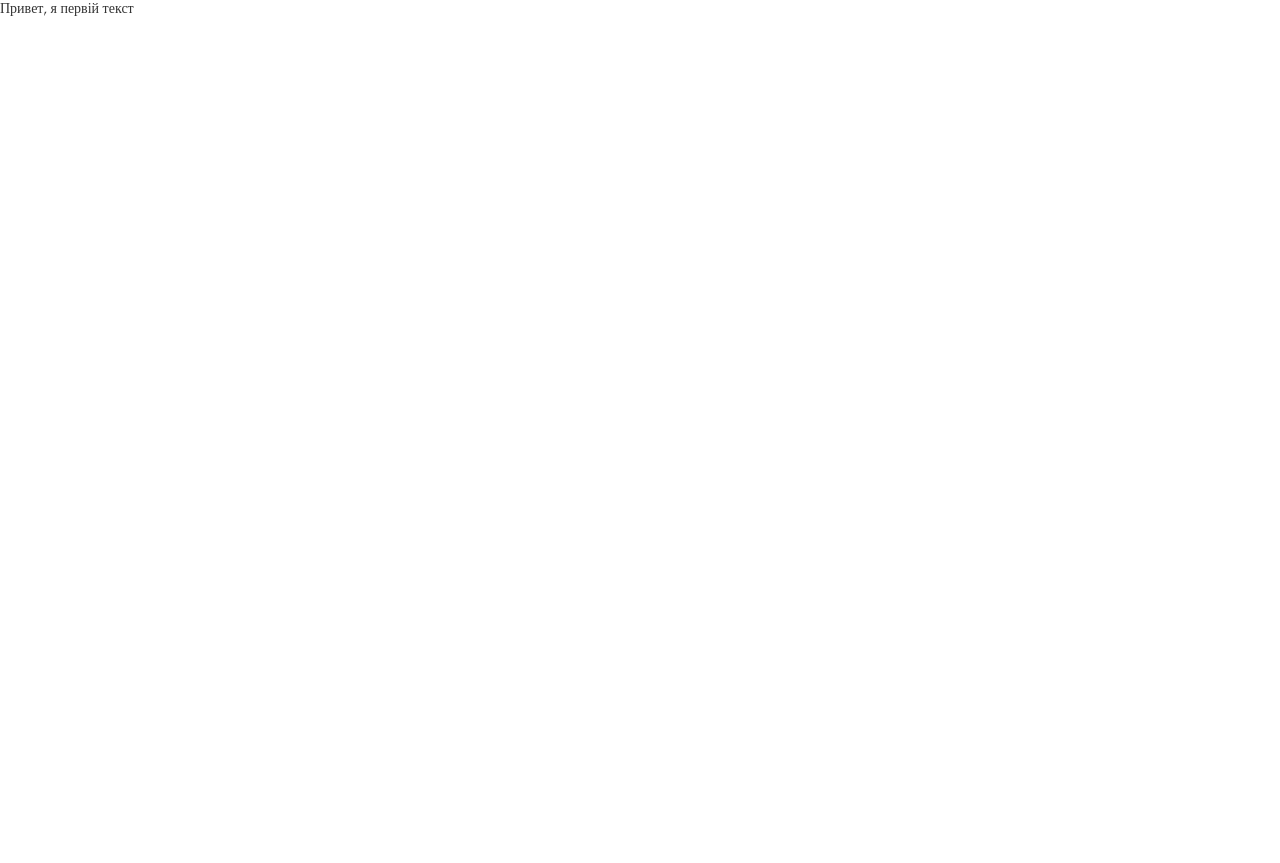
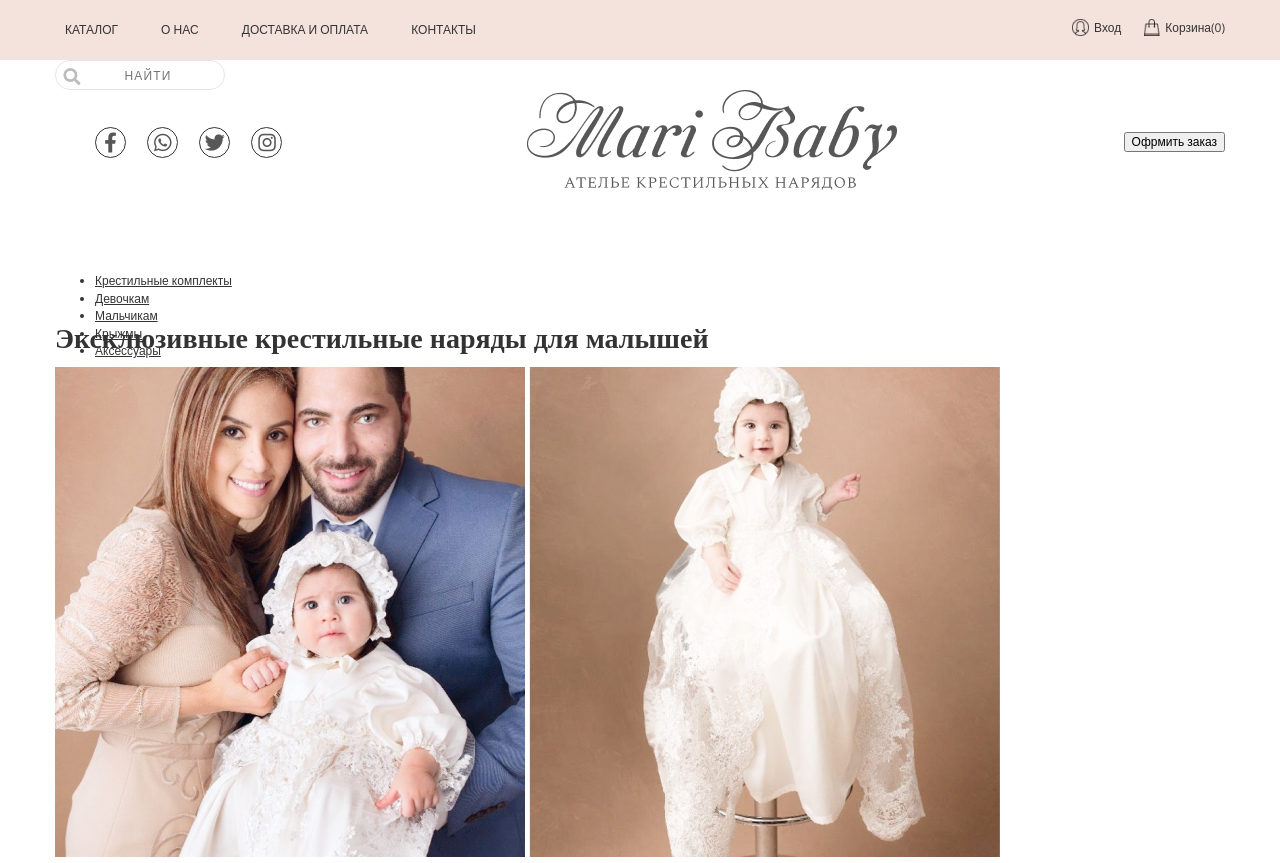
Before and after one commit to zt-1552/MariBaby, a website: page app/index.html in a window 1280 px wide. Before the commit the page ends 800 px from the top, so only its background shows below. Drawn offline with nearby package versions, Linux system fonts and the light colour scheme.

Commit message:
header ready 70%

```diff
--- a/app/index.html
+++ b/app/index.html
@@ -9,6 +9,73 @@
   <title>MariBaby</title>
 </head>
 <body>
-  Привет, я первій текст
+  <header class="header">
+    <div class="header__control-row">
+      <div class="container">
+          <div class="nav_upper">
+            <ul class="menu__upper">
+              <li class="menu__item"><a href="#">Каталог</a></li>
+              <li class="menu__item"><a href="#">О нас</a></li>
+              <li class="menu__item"><a href="#">Доставка и оплата</a></li>
+              <li class="menu__item"><a href="#">Контакты</a></li>
+            </ul>
+          </div>
+          <div class="control nav_upper">
+            <ul class="menu__upper">
+              <li class="menu__item menu__item-right"><a class="menu__item-icon" href="#"><img src="img\User-Female.png" alt="">Вход</a></li>
+              <li class="menu__item menu__item-right"><a class="menu__item-icon" href="#"><img src="img\Shopping-Bag.png" alt="">Корзина <span>(0)</span> </a></li>
+            </ul>
+          </div>
+      </div>
+    </div>
+    <div class="container">
+        <div class="header__main-row">
+          <div class="header__search">
+            <input type="search" name="search" placeholder="Найти">
+            <i class="fas fa-search search-icon"></i>
+          </div>
+          <div class="header__main-logo">
+            <div class="social">
+              <ul class="social__items">
+                <li class="social__item"><a href="#"><i class="fab fa-facebook-f"></i></a></li>
+                <li class="social__item"><a href="#"><i class="fab fa-whatsapp"></i></a></li>
+                <li class="social__item"><a href="#"><i class="fab fa-twitter"></i></a></li>
+                <li class="social__item"><a href="#"><i class="fab fa-instagram"></i></a></li>
+              </ul>
+            </div>
+            <div class="header__logo">
+              <a href=""><img src="img\mb_logo.png" alt="MariBaby - "></a>
+            </div>
+            <button class="btn" type="button" name="button">Офрмить заказ</button>
+          </div>
+        </div>
+      <div class="header__main-menu">
+          <ul class="main__menu">
+            <li class="main__menu-item"><a href="">Крестильные комплекты</a></li>
+            <li class="main__menu-item"><a href="">Девочкам</a></li>
+            <li class="main__menu-item"><a href="">Мальчикам</a></li>
+            <li class="main__menu-item"><a href="">Крыжмы</a></li>
+            <li class="main__menu-item"><a href="">Аксессуары</a></li>
+          </ul>
+        </div>
+    </div>
+  </header>
+  <section class="family">
+    <div class="container">
+      <h1>Эксклюзивные крестильные наряды для малышей</h1>
+      <div class="carousel">
+        <div class="carousel__foto">
+          <img src="img\family.jpg" alt="">
+          <img src="img\family2.jpg" alt="">
+        </div>
+        <div class="carousel__switch">
+          <div class="carousel__more-item"></div>
+          <div class="carousel__more-item"></div>
+          <div class="carousel__more-item"></div>
+          <div class="carousel__more-item"></div>
+        </div>
+      </div>
+    </div>
+  </section>
 </body>
 </html>
--- a/app/scss/_base.scss
+++ b/app/scss/_base.scss
@@ -115,6 +115,35 @@ body {
   align-items: center;
 }
 
+.social {
+  & ul {
+    & li {
+      list-style: none;
+      display: inline-block;
+      padding-right: 18PX;
+      & a {
+        display: block;
+        text-align: center;
+        line-height: 35px;
+        width: 29px;
+        height: 29px;
+        border: 1px solid $main-text-color;
+        border-radius: 50%;
+        & i {
+          display: inline-block;
+          width: 100%;
+          height: 100%;
+          color: $color-social;
+          font-size: 20px;
+          &:hover {
+            color: blue;
+          }
+        }
+      }
+    }
+  }
+}
+
 .header__main-menu {
   height: 40px;
 }
--- a/app/scss/_vars.scss
+++ b/app/scss/_vars.scss
@@ -1,2 +1,3 @@
 $main-text-color: #333333;
 $main-bgc: #F4E3DC;
+$color-social: #585757;
```
Also changed, not shown: public/css/main.css.
